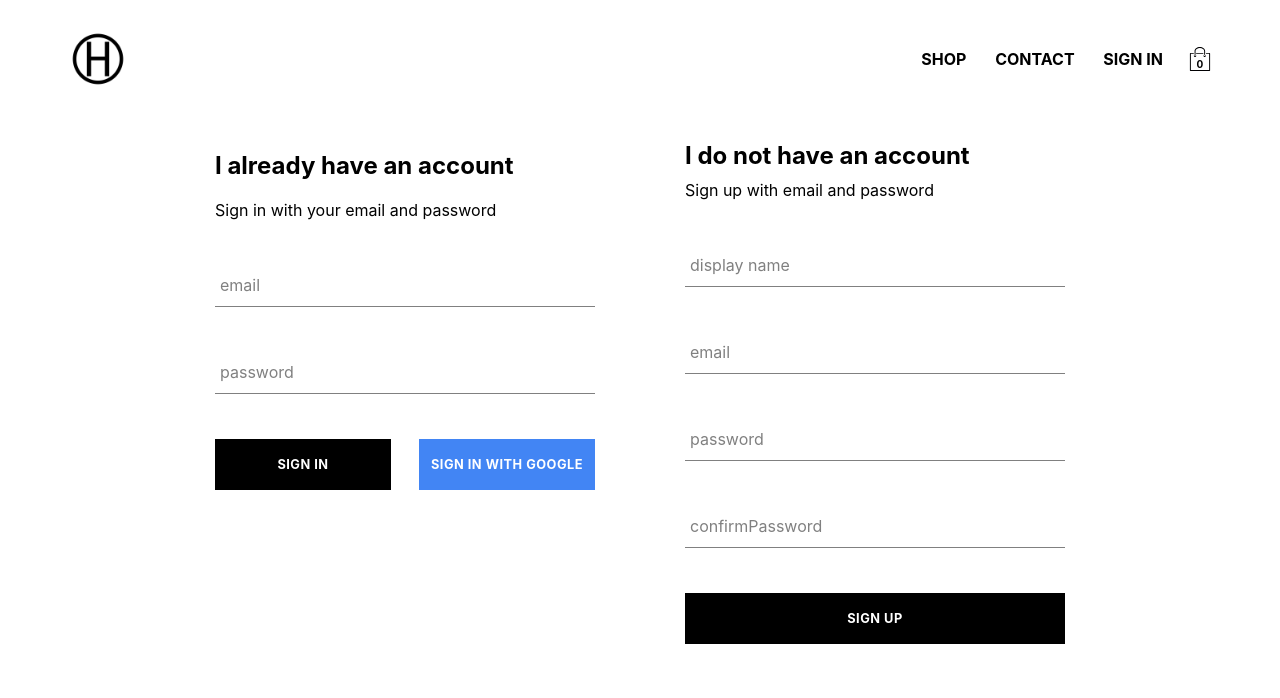
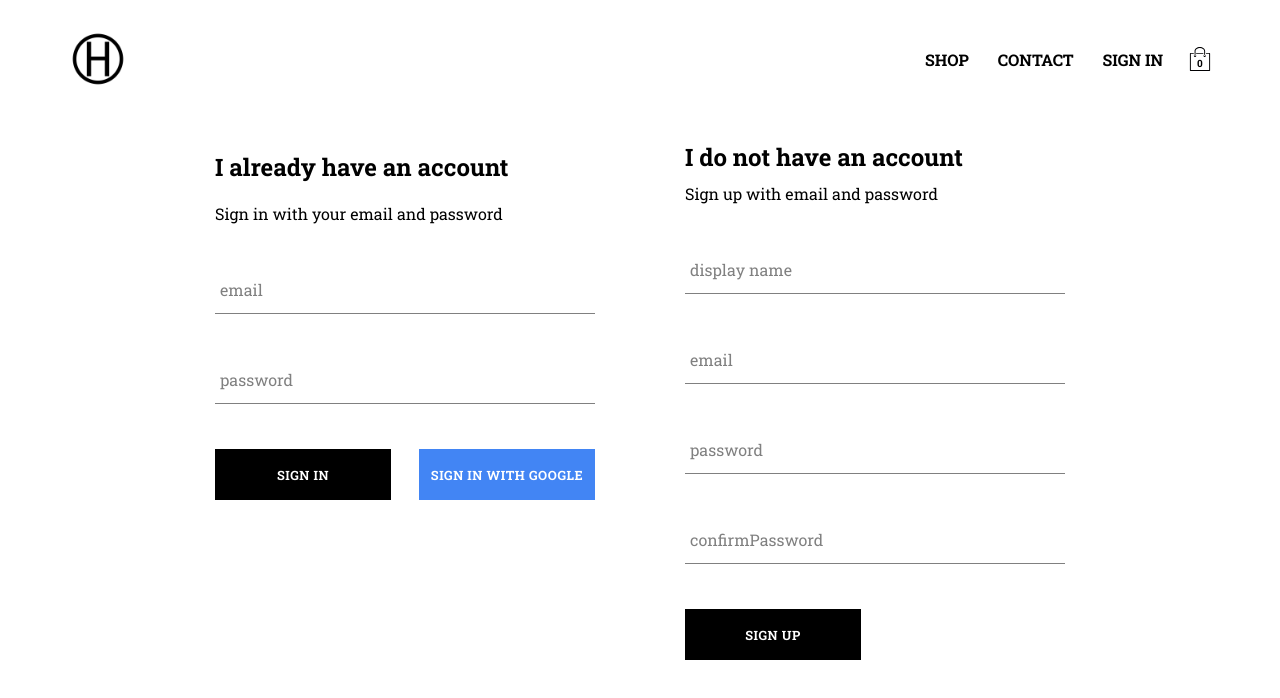
Before and after one commit to Alex-HuXD/ecom-v1, a React (Create React App) app: page /signin in a window 1280 px wide. Shown: the top 698 px of the page. Built offline with nearby package versions, Linux system fonts and the light colour scheme; no server answers.

Commit message:
converted homepage, custombtn and header components to use styled component instead of scss

```diff
--- a/package.json
+++ b/package.json
@@ -19,6 +19,7 @@
     "redux-logger": "^3.0.6",
     "redux-persist": "^6.0.0",
     "reselect": "^4.0.0",
+    "styled-components": "^5.2.3",
     "web-vitals": "^1.0.1"
   },
   "scripts": {
--- a/src/App.css
+++ b/src/App.css
@@ -1,5 +1,8 @@
+@import url("https://fonts.googleapis.com/css2?family=Roboto+Slab:wght@400;500;600;700&display=swap");
+
 * {
   box-sizing: border-box;
+  font-family: "Roboto Slab", serif;
 }
 body {
   padding: 1.2rem 3.6rem;
--- a/src/components/custom-button/CustomBtn.jsx
+++ b/src/components/custom-button/CustomBtn.jsx
@@ -1,17 +1,8 @@
 import React from "react";
-import "./custombtn.scss";
+import { CustomBtnContainer } from "./custom-btn.styled";
 
-const CustomBtn = ({ children, isGoogleSignIn, inverted, ...otherProps }) => {
-  return (
-    <div
-      className={`${inverted ? "inverted" : ""} ${
-        isGoogleSignIn ? "google-sign-in" : ""
-      } custom-btn`}
-      {...otherProps}
-    >
-      {children}
-    </div>
-  );
+const CustomBtn = ({ children, ...props }) => {
+  return <CustomBtnContainer {...props}>{children}</CustomBtnContainer>;
 };
 
 export default CustomBtn;
--- /dev/null
+++ b/src/components/custom-button/custom-btn.styled.js
@@ -0,0 +1,60 @@
+import styled, { css } from "styled-components";
+
+const btnStyle = css`
+  background-color: black;
+  color: white;
+  &:hover {
+    background-color: white;
+    color: black;
+    border: 1px solid black;
+  }
+`;
+
+const invertedBtnStyle = css`
+  background-color: white;
+  color: black;
+  border: 1px solid black;
+
+  &:hover {
+    background-color: black;
+    color: white;
+    border: none;
+  }
+`;
+
+const googleSignInStyle = css`
+  background-color: #4285f4;
+  color: white;
+
+  &:hover {
+    background-color: #357ae8;
+    border: none;
+  }
+`;
+
+const getBtnStyles = (props) => {
+  if (props.isGoogleSignIn) {
+    return googleSignInStyle;
+  }
+
+  return props.inverted ? invertedBtnStyle : btnStyle;
+};
+
+export const CustomBtnContainer = styled.button`
+  min-width: 11rem;
+  width: auto;
+  height: 3.2rem;
+  letter-spacing: 0.5px;
+  line-height: 3.2rem;
+  font-size: 0.8rem;
+  text-transform: uppercase;
+  font-weight: bolder;
+  border: none;
+  cursor: pointer;
+  transition: all 0.3s ease;
+  text-align: center;
+  display: flex;
+  justify-content: center;
+
+  ${getBtnStyles}
+`;
--- a/src/components/custom-button/custombtn.scss
+++ /dev/null
@@ -1,46 +0,0 @@
-.custom-btn {
-  min-width: 11rem;
-  width: auto;
-  height: 3.2rem;
-  letter-spacing: 0.5px;
-  line-height: 3.2rem;
-  font-size: 0.8rem;
-  background-color: black;
-  color: white;
-  text-transform: uppercase;
-  font-weight: bolder;
-  border: none;
-  cursor: pointer;
-  transition: all 0.3s ease;
-  text-align: center;
-  display: flex;
-  justify-content: center;
-
-  &:hover {
-    background-color: white;
-    color: black;
-    border: 1px solid black;
-  }
-
-  &.google-sign-in {
-    background-color: #4285f4;
-    color: white;
-
-    &:hover {
-      background-color: #357ae8;
-      border: none;
-    }
-  }
-
-  &.inverted {
-    background-color: white;
-    color: black;
-    border: 1px solid black;
-
-    &:hover {
-      background-color: black;
-      color: white;
-      border: none;
-    }
-  }
-}
--- a/src/components/header/Header.jsx
+++ b/src/components/header/Header.jsx
@@ -1,41 +1,40 @@
 import React from "react";
 import { connect } from "react-redux";
 import { createStructuredSelector } from "reselect";
-import "./header.scss";
 
-import { Link } from "react-router-dom";
 import { auth } from "../../assets/firebase/firebase.utils";
 import CartIcon from "../cart-icon/CartIcon";
 import CartDropdownMenu from "../cart-dropdown-menu/CartDropdownMenu";
 import { selectCurrentUser } from "../../redux/user/user.selector";
 import { selectCartHidden } from "../../redux/cart/cart.selector";
+import {
+  HeaderContainer,
+  LogoContainer,
+  LogoIcon,
+  OptionLink,
+  OptionsContainer,
+} from "./header.styled";
 
 const Header = ({ currentUser, hidden }) => {
   return (
-    <div className="header">
-      <Link to="/" className="logo-container">
-        <div className="logo"></div>
-      </Link>
-      <div className="header-options">
-        <Link className="option" to="/shop">
-          SHOP
-        </Link>
-        <Link className="option" to="/contact">
-          CONTACT
-        </Link>
+    <HeaderContainer>
+      <LogoContainer to="/">
+        <LogoIcon />
+      </LogoContainer>
+      <OptionsContainer>
+        <OptionLink to="/shop">SHOP</OptionLink>
+        <OptionLink to="/contact">CONTACT</OptionLink>
         {currentUser ? (
-          <div className="option" onClick={() => auth.signOut()}>
+          <OptionLink as="div" onClick={() => auth.signOut()}>
             SIGN OUT
-          </div>
+          </OptionLink>
         ) : (
-          <Link className="option" to="/signIn">
-            SIGN IN
-          </Link>
+          <OptionLink to="/signIn">SIGN IN</OptionLink>
         )}
         <CartIcon />
-      </div>
+      </OptionsContainer>
       {hidden ? null : <CartDropdownMenu />}
-    </div>
+    </HeaderContainer>
   );
 };
 
--- a/src/components/header/header.scss
+++ /dev/null
@@ -1,36 +0,0 @@
-.header {
-  display: flex;
-  height: 5rem;
-  width: 100%;
-  justify-content: space-between;
-  margin-bottom: 1.6rem;
-
-  .logo-container {
-    height: 100%;
-    width: 5rem;
-
-    .logo {
-      height: 100%;
-      width: auto;
-      background-image: url("../../assets/H_logo.png");
-      background-size: cover;
-      background-position: center;
-    }
-  }
-
-  .header-options {
-    width: 50%;
-    height: 100%;
-    display: flex;
-    align-items: center;
-    justify-content: flex-end;
-
-    .option {
-      padding: 0.7rem 0.9rem;
-      text-decoration: none;
-      color: #000;
-      font-weight: bold;
-      cursor: pointer;
-    }
-  }
-}
--- /dev/null
+++ b/src/components/header/header.styled.js
@@ -0,0 +1,39 @@
+import styled from "styled-components";
+import { Link } from "react-router-dom";
+import img from "../../assets/H_logo.png";
+
+export const HeaderContainer = styled.div`
+  display: flex;
+  height: 5rem;
+  width: 100%;
+  justify-content: space-between;
+  margin-bottom: 1.5rem;
+`;
+
+export const LogoContainer = styled(Link)`
+  height: 5rem;
+  width: 5rem;
+`;
+
+export const LogoIcon = styled.div`
+  height: 100%;
+  background-image: url(${img});
+  background-size: cover;
+  background-position: center;
+`;
+
+export const OptionsContainer = styled.div`
+  width: 50%;
+  height: 100%;
+  display: flex;
+  align-items: center;
+  justify-content: flex-end;
+`;
+
+export const OptionLink = styled(Link)`
+  padding: 0.7rem 0.9rem;
+  text-decoration: none;
+  color: #000;
+  font-weight: bold;
+  cursor: pointer;
+`;
--- a/src/pages/homepage/Homepage.jsx
+++ b/src/pages/homepage/Homepage.jsx
@@ -1,12 +1,13 @@
 import React from "react";
 import Directory from "../../components/directory/Directory";
-import "./homepage.scss";
+
+import { HomePageContainer } from "./homepage-styled";
 
 const HomePage = () => {
   return (
-    <div className="homepage">
+    <HomePageContainer>
       <Directory />
-    </div>
+    </HomePageContainer>
   );
 };
 
--- /dev/null
+++ b/src/pages/homepage/homepage-styled.js
@@ -0,0 +1,8 @@
+import styled from "styled-components";
+
+export const HomePageContainer = styled.div`
+  display: flex;
+  flex-direction: column;
+  align-items: center;
+  padding: 20px 80px;
+`;
--- a/src/pages/homepage/homepage.scss
+++ /dev/null
@@ -1,6 +0,0 @@
-.homepage {
-  display: flex;
-  flex-direction: column;
-  align-items: center;
-  padding: 20px 80px;
-}
```
Also changed, not shown: 2 other files (tests, documents, lock files or other folders).
